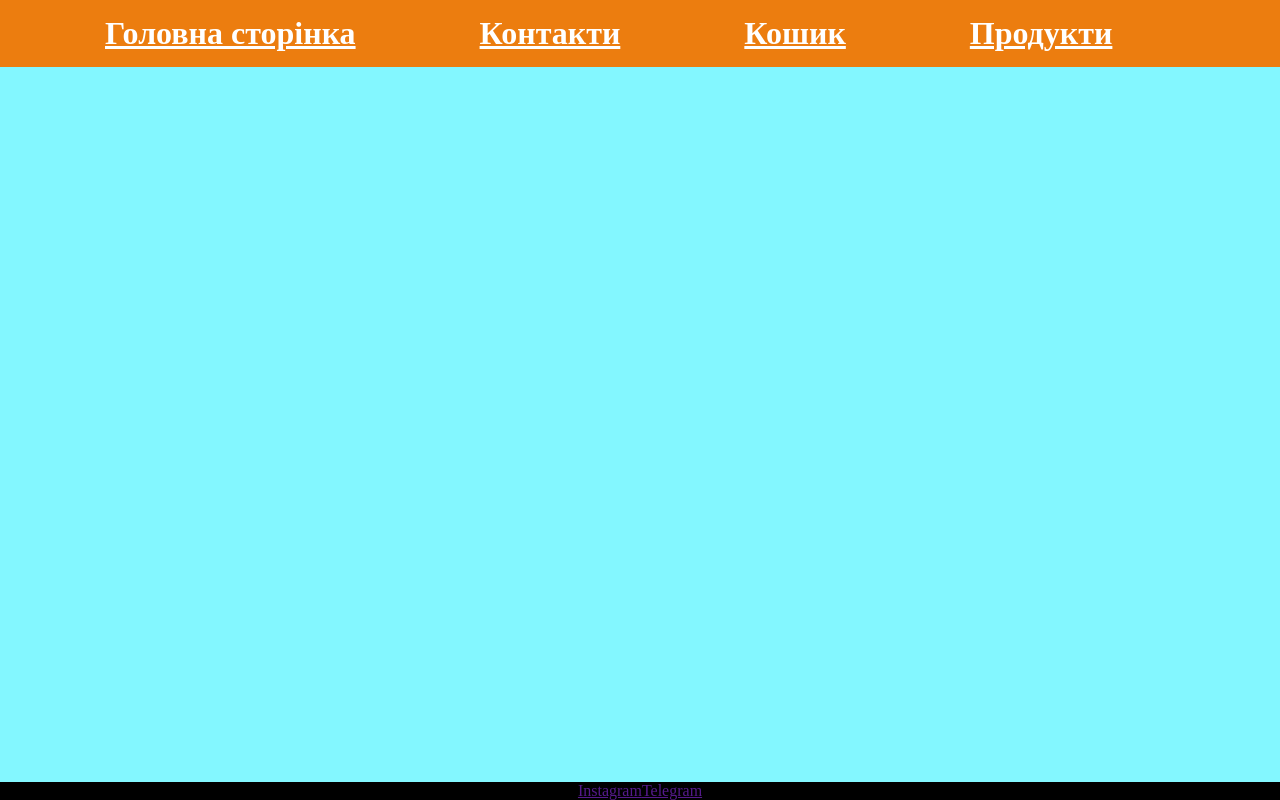
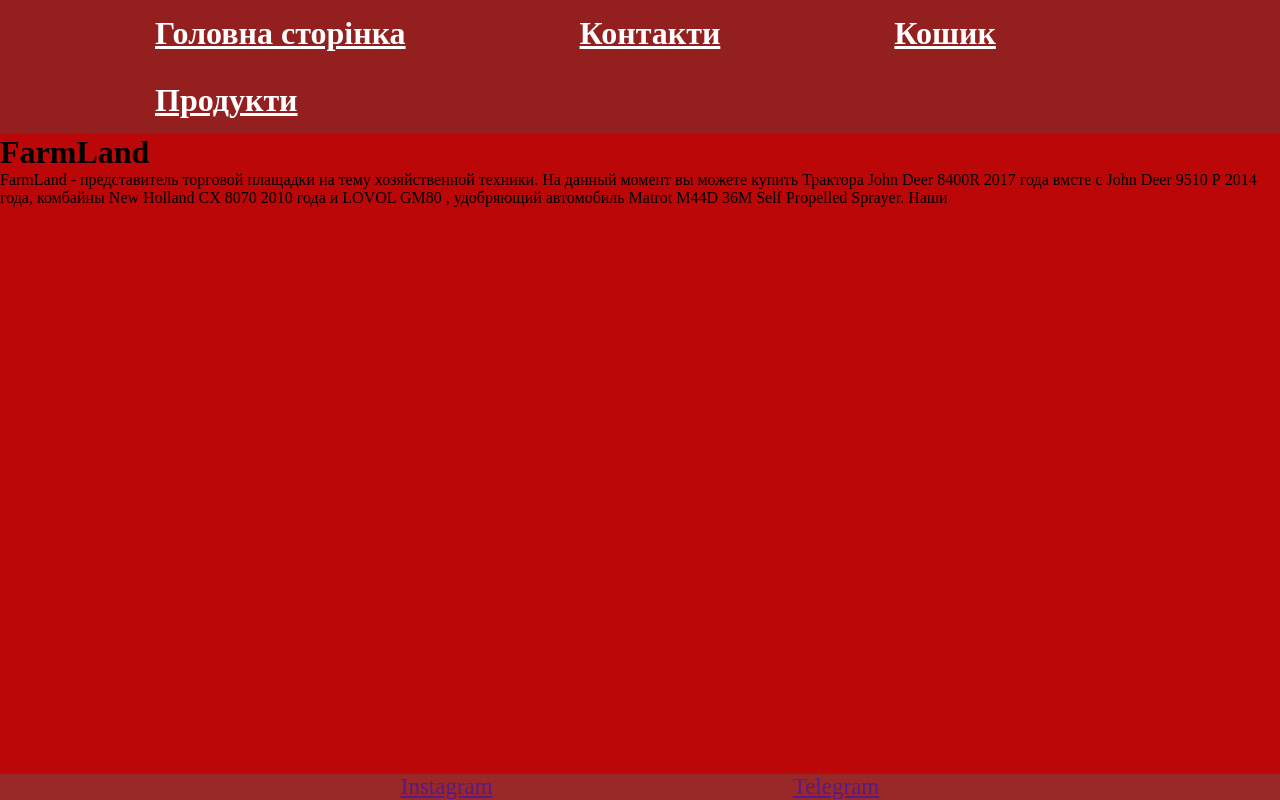
Before and after one commit to UlyanaShamilova/practice_project2, a Django app: template order/Main_page/templates/main/main.html in a window 1280 px wide. Run offline with Django 3.2, Linux system fonts and the light colour scheme; the template is opened without the code that fills it, so the values that code supplies are empty.

Commit message:
message commit

```diff
--- a/order/APP_Settings/static/app_settings/css/base.css
+++ b/order/APP_Settings/static/app_settings/css/base.css
@@ -4,7 +4,7 @@
 }
 header a {
     display: inline-block;
-    margin-left: 90px;
+    margin-left: 140px;
     padding: 15px;
     color: white
 }
@@ -12,10 +12,10 @@ header a {
     left: 0;
 }
 body{
-    background-color: rgb(131, 247, 255);
+    background-color: rgb(187, 7, 7);
 }
 header{
-    background-color: rgb(236, 125, 15);
+    background-color: rgb(148, 31, 31);
 }
 footer{
     position: absolute;
@@ -23,6 +23,11 @@ footer{
     display: flex;
     justify-content: center;
     align-items: center;
-    background-color: rgb(0, 0, 0);
+    background-color: rgb(153, 40, 40);
     min-width: 100%;
+    font-size: 23px;
 }
+
+footer #tg{
+    margin-left: 300px;
+}
--- a/order/APP_Settings/templates/app_settings/base.html
+++ b/order/APP_Settings/templates/app_settings/base.html
@@ -4,10 +4,10 @@
 <head>
     <meta charset="UTF-8">
     <meta name="viewport" content="width=device-width, initial-scale=1.0">
+    <link rel="stylesheet" href="{% static 'app_settings/css/base.css' %}">
     <title>Магазин</title>
-    <link rel="stylesheet" href="{% static 'app_settings/css/base.css' %}">
+
     {% block links %}
-
     {% endblock %}
 </head>
 <body>
@@ -25,7 +25,7 @@
     </main>
     <footer>
         <a href="">Instagram</a>
-        <a href="">Telegram</a>
+        <a href="" id = "tg">Telegram</a>
     </footer>
 </body>
 </html>
--- a/order/Main_page/templates/main/main.html
+++ b/order/Main_page/templates/main/main.html
@@ -1 +1,8 @@
 {% extends 'app_settings/base.html' %}
+{%load static %}
+{% block content %}
+    <h1>FarmLand</h1>
+    <p>FarmLand - представитель торговой плащадки на тему хозяйственной техники.
+        На данный момент вы можете купить Трактора John Deer 8400R 2017 года вмсте с John Deer 9510 Р 2014 года, комбайны New Holland CX 8070 2010 года и LOVOL GM80 ,
+        удобряющий автомобиль Matrot M44D 36M Self Propelled Sprayer. Наши </p>
+{% endblock %}
```
